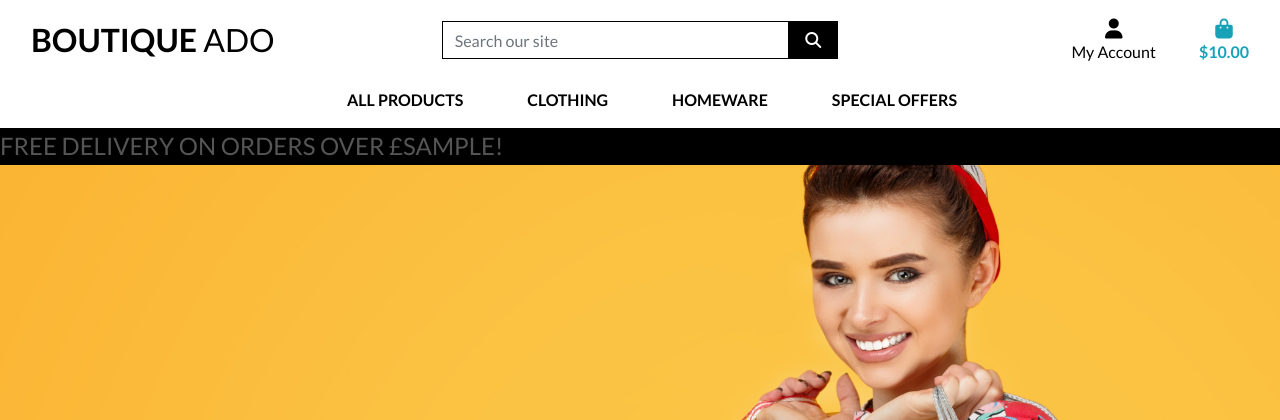
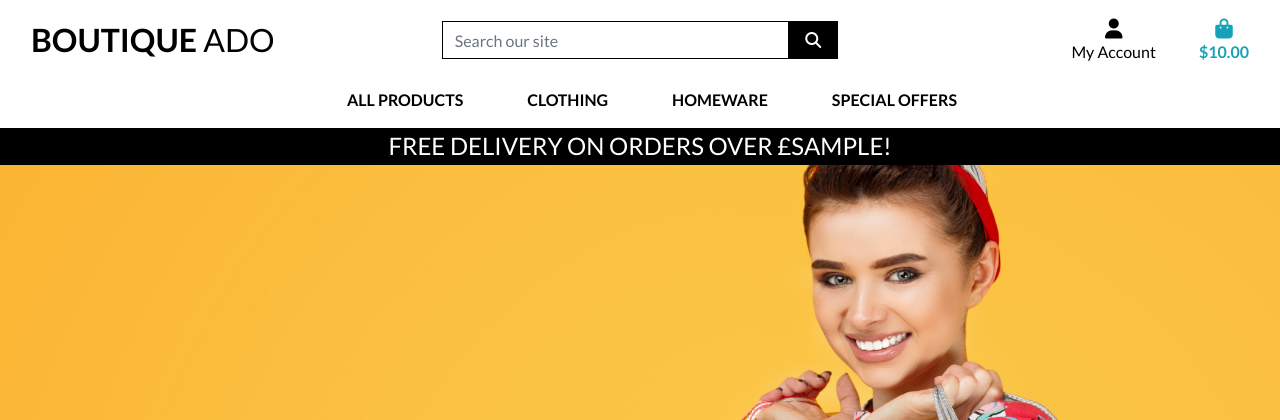
Before and after one commit to Arcandrus/boutique_ado_v1, a Django app: template templates/base.html in a window 1280 px wide. Shown: the top 420 px of the page. Run offline with Django 3.2, Linux system fonts and the light colour scheme; the template is opened without the code that fills it: most values are stand-ins (such as "Sample title", 1, 10 or a date in 2020); some libraries are stand-ins or nearby versions.

Commit message:
Adjusted delivery banner

```diff
--- a/templates/base.html
+++ b/templates/base.html
@@ -123,8 +123,10 @@
                 {% include 'includes/main_nav.html' %}
             </nav>
         </div>
-        <div class="row bg-black">
-            <h4 class="logo-font my-1">Free delivery on orders over £{{ free_shipping_threshold }}!</h4>
+        <div id="delivery-banner" class="row text-center">
+            <div class="col bg-black text-white">
+                <h4 class="logo-font my-1">Free delivery on orders over £{{ free_shipping_threshold }}!</h4>
+            </div>
         </div>
     </header>
 
```
